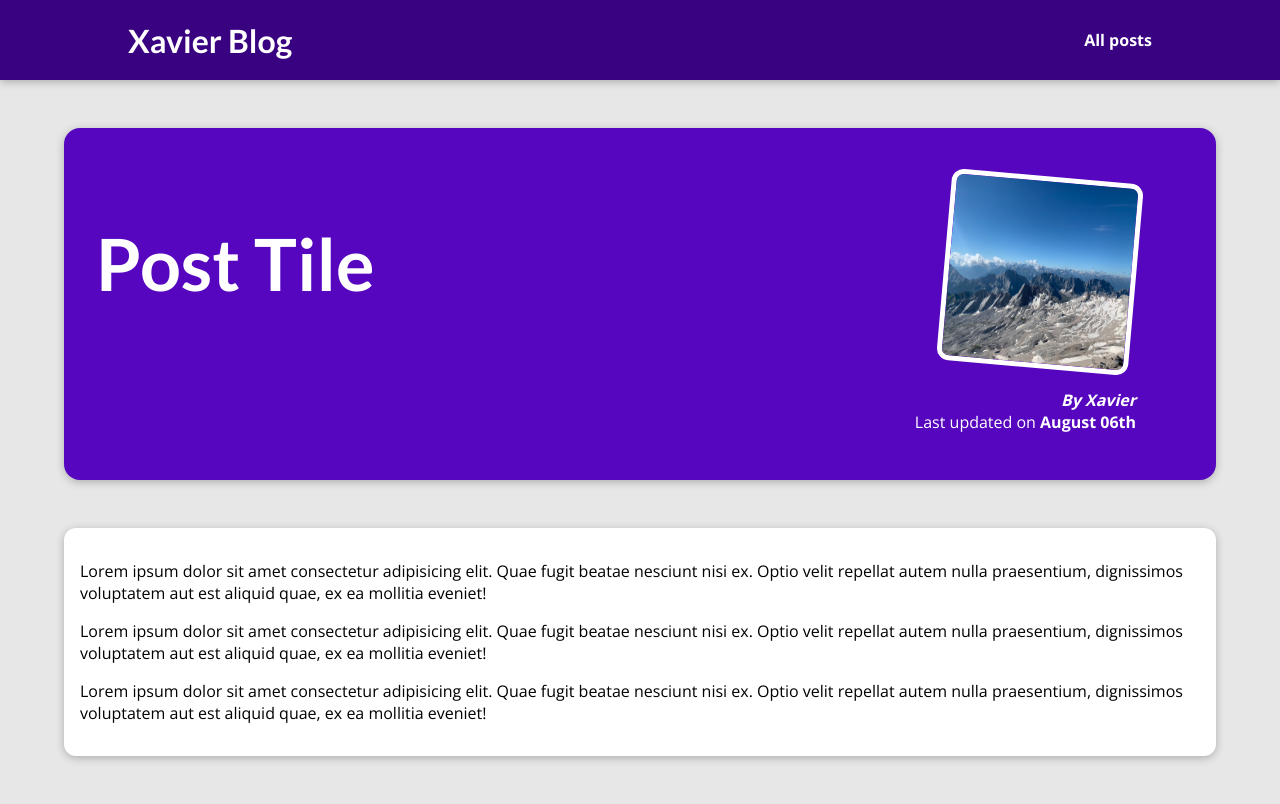
After one commit to azursanz/django_practices, a Django app: template blog/templates/blog/post-detail.html in a window 1280 px wide. The commit adds this page. Run offline with Django 5.2, Linux system fonts and the light colour scheme; the template is opened without the code that fills it, so the values that code supplies are empty.

Commit message:
building_post2

```diff
--- /dev/null
+++ b/blog/static/blog/post-detail.css
@@ -0,0 +1,62 @@
+body {
+    background-color: #e7e7e7;
+  }
+
+  #main-navigation {
+    background-color: #390281;
+    box-shadow: 0 2px 8px rgba(0, 0, 0, 0.25);
+  }
+
+  #summary {
+    margin: 8rem auto 3rem auto;
+    padding: 2rem;
+    width: 90%;
+    max-width: 90rem;
+    border-radius: 16px;
+    background-color: #5706c0;
+    position: relative;
+    box-shadow: 0 2px 8px rgba(0, 0, 0, 0.25);
+    height: 22rem;
+  }
+
+  #summary h2 {
+    color: white;
+    font-size: 4.5rem;
+  }
+
+  #summary article {
+    position: absolute;
+    top: 2rem;
+    right: 3rem;
+    padding: 1rem 2rem;
+    border-radius: 12px;
+    text-align: right;
+    color: white;
+  }
+
+  #summary article img {
+    width: 12rem;
+    height: 12rem;
+    border-radius: 12px;
+    transform: rotateZ(5deg);
+    border: 5px solid white;
+    margin-bottom: 1rem;
+  }
+
+  #summary address {
+    font-weight: bold;
+  }
+
+  #summary time {
+    font-weight: bold;
+  }
+
+  main {
+    width: 90%;
+    max-width: 90rem;
+    margin: 3rem auto;
+    background-color: white;
+    padding: 1rem;
+    border-radius: 12px;
+    box-shadow: 0 2px 8px rgba(0, 0, 0, 0.25);
+  }
--- a/blog/templates/blog/includes/post.html
+++ b/blog/templates/blog/includes/post.html
@@ -2,7 +2,7 @@
 
 <li>
     <article class="post">
-        <a href="">
+        <a href="{% url "post-detail-page" "the-mountains" %}">
             <img src="{% static "blog/images/mountains.jpg" %}" alt="Mountain Hiking" />
             <div class="post__content">
                 <h3>Mountain Hiking</h3>
--- /dev/null
+++ b/blog/templates/blog/post-detail.html
@@ -0,0 +1,42 @@
+{% extends "base.html" %}
+{% load static%}
+
+{% block title %}
+    This Post Title
+{% endblock %}
+
+{% block css_files %}
+    <link rel="stylesheet" href={% static "blog/post-detail.css" %}/>
+{% endblock %}
+
+{% block content %}
+    <section id="summary">
+        <h2>Post Tile</h2>
+        <article>
+            <img src="{% static "blog/images/mountains.jpg" %}" alt="Post Title"/>
+            <address>By Xavier</address>
+            <div>
+                Last updated on <time>August 06th</time>
+            </div>
+        </article>
+    </section>
+
+    <main>
+        <p>
+            Lorem ipsum dolor sit amet consectetur adipisicing elit. Quae fugit
+            beatae nesciunt nisi ex. Optio velit repellat autem nulla praesentium,
+            dignissimos voluptatem aut est aliquid quae, ex ea mollitia eveniet!
+        </p>
+        <p>
+            Lorem ipsum dolor sit amet consectetur adipisicing elit. Quae fugit
+            beatae nesciunt nisi ex. Optio velit repellat autem nulla praesentium,
+            dignissimos voluptatem aut est aliquid quae, ex ea mollitia eveniet!
+        </p>
+        <p>
+            Lorem ipsum dolor sit amet consectetur adipisicing elit. Quae fugit
+            beatae nesciunt nisi ex. Optio velit repellat autem nulla praesentium,
+            dignissimos voluptatem aut est aliquid quae, ex ea mollitia eveniet!
+        </p>
+    </main>
+
+{% endblock %}
--- a/blog/urls.py
+++ b/blog/urls.py
@@ -4,7 +4,7 @@ from . import views
 
 urlpatterns = [
     path("", views.starting_page, name ="starting-page"),
-    path("post", views.posts, name="posts-page"),
+    path("posts", views.posts, name="posts-page"),
     path("posts/<slug:slug>", views.post_detail,
          name="post-detail-page") # /posts/my-first-post
 
--- a/blog/views.py
+++ b/blog/views.py
@@ -10,5 +10,5 @@ def starting_page(request):
 def posts(request):
     return render(request, "blog/all-posts.html")
 
-def post_detail(request):
-    pass
+def post_detail(request, slug):
+    return render(request, "blog/post-detail.html")
--- a/templates/base.html
+++ b/templates/base.html
@@ -12,9 +12,9 @@
 </head>
 <body>
     <header id="main-navigation">
-        <h1><a href="">Xavier Blog</a></h1>
+        <h1><a href="{% url "starting-page"%}">Xavier Blog</a></h1>
         <nav>
-            <a href="">All posts</a>
+            <a href="{% url "posts-page" %}">All posts</a>
         <nav>
     </header>
 
```
